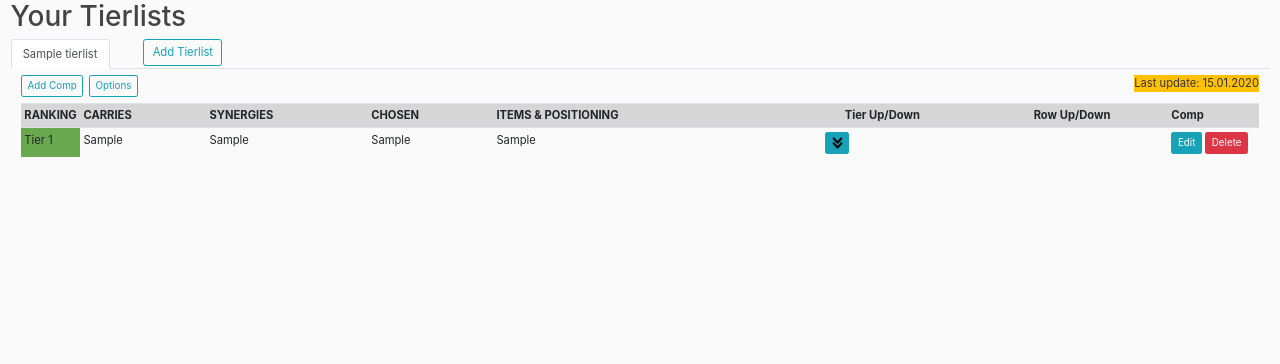
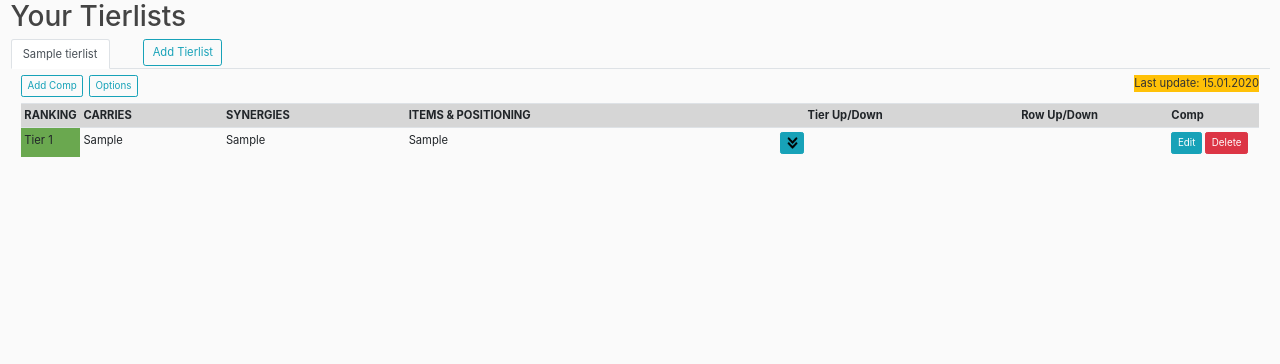
Before and after one commit to Kahitar/TFTTierlist, a Flask app: page /tierlist/manage in a window 1280 px wide. Shown: the part 56-420 px from the top of the page. Run offline with Flask 2, Linux system fonts and the light colour scheme; a user stored in the database is signed in; tables that the repository leaves empty hold one stand-in row (values such as "Sample post"); some libraries are stand-ins or nearby versions.

Commit message:
chore: remove chosen column (old set)

```diff
--- a/tierlist/templates/tierlist.html
+++ b/tierlist/templates/tierlist.html
@@ -19,7 +19,6 @@
             <th style="width: 50px">RANKING</th>
             <th>CARRIES</th>
             <th>SYNERGIES</th>
-            <th>CHOSEN</th>
             <th>ITEMS & POSITIONING</th>
             {% if current_user.is_authenticated and current_user == tierlist.author %}
                 <th class="text-center" colspan="2">Tier Up/Down</th>
@@ -36,7 +35,6 @@
                 {% endif %}
                 <td class="ml-2">{{ comp.carries }}</td>
                 <td class="ml-2">{{ comp.synergies }}</td>
-                <td class="ml-2">{{ comp.chosen }}</td>
                 <td class="ml-2">{{ comp.lolchess|urlize(20, true, target="_blank") }}</td>
 
                 {% if current_user.is_authenticated and current_user == tierlist.author %}
```
